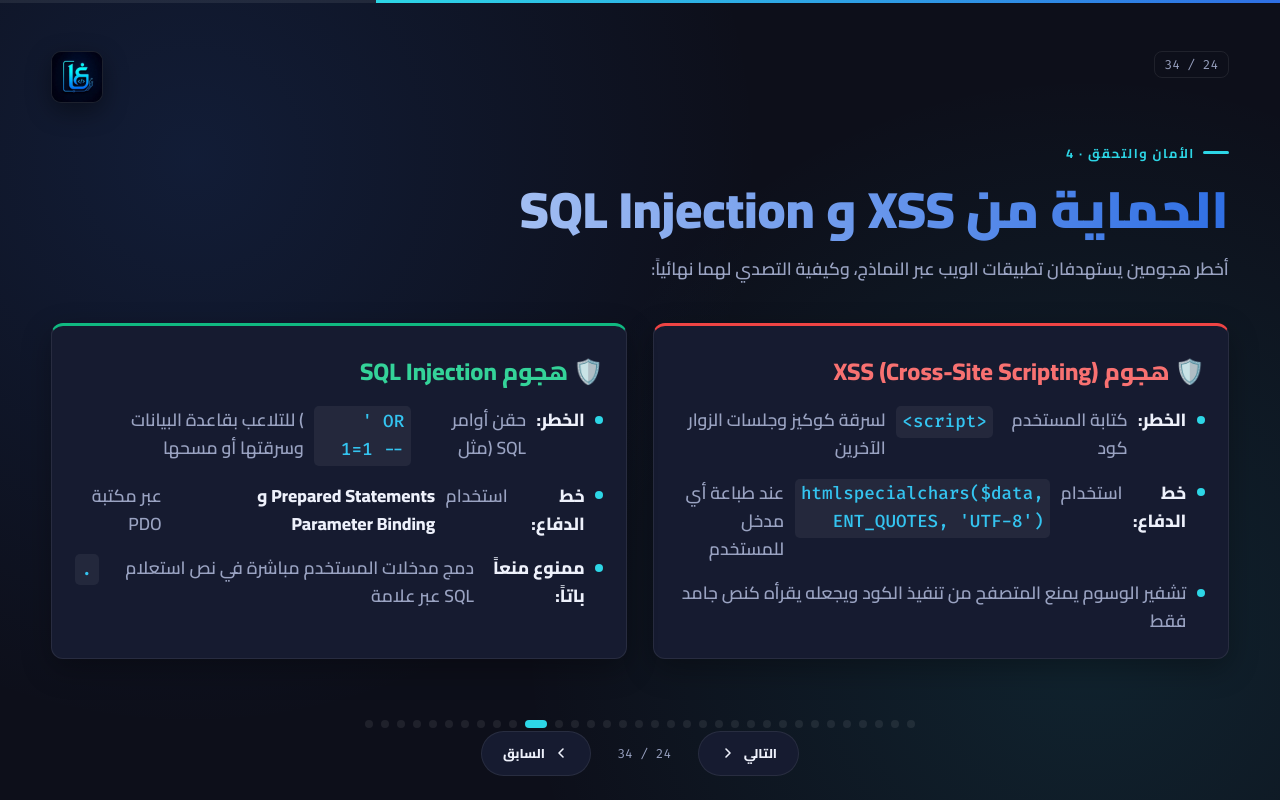
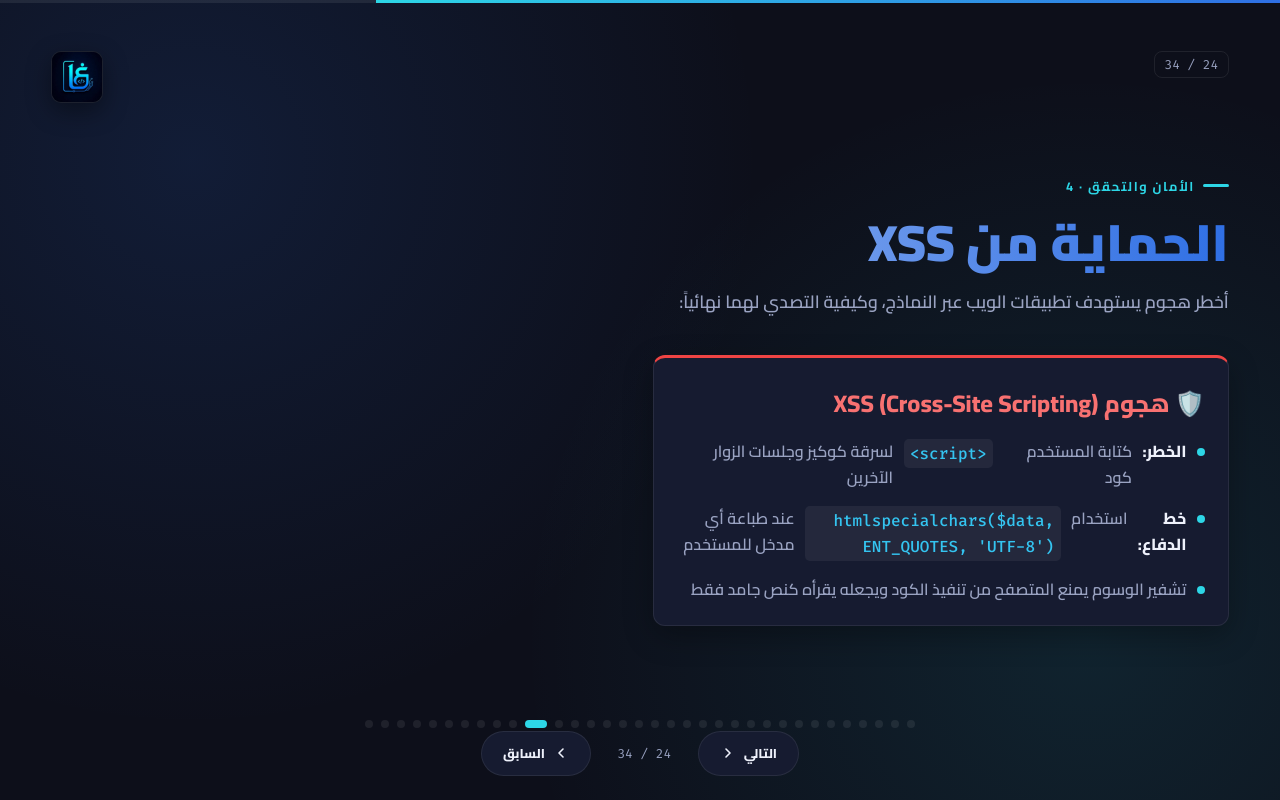
Before and after one commit to mh3yad/PHP_Slides, a PHP site: page /lectures/lecture-07/slide-24.html in a window 1280 px wide. Run offline with PHP 8.4, Linux system fonts and the light colour scheme.

Commit message:
add files

```diff
--- a/lectures/lecture-07/slide-22.html
+++ b/lectures/lecture-07/slide-22.html
@@ -24,6 +24,7 @@
           <li><code>trim($str)</code>: إزالة المسافات البيضاء والأسطر الفارغة من البداية والنهاية</li>
           <li><code>htmlspecialchars($str)</code>: تحويل الرموز الحساسة (<code>&lt; &gt; &amp; " '</code>) إلى رموز HTML مشفرة (Entities)</li>
           <li>تمنع المتصفح من تشغيل وسوم <code>&lt;script&gt;</code> وتحولها لنص عادي للقراءة فقط</li>
+          <li>بص علي ال source code</li>
           <li><code>strip_tags($str)</code>: حذف كافة وسوم HTML تماماً من النص</li>
           <li><strong>القاعدة:</strong> طبق <code>htmlspecialchars()</code> دائماً قبل طباعة أي مدخل في المتصفح</li>
         </ul>
--- a/lectures/lecture-07/slide-24.html
+++ b/lectures/lecture-07/slide-24.html
@@ -17,8 +17,8 @@
     <div class="slide-content">
 
       <div class="eyebrow">الأمان والتحقق &middot; 4</div>
-      <h1 class="slide-title">الحماية من XSS و SQL Injection</h1>
-      <p class="slide-text">أخطر هجومين يستهدفان تطبيقات الويب عبر النماذج، وكيفية التصدي لهما نهائياً:</p>
+      <h1 class="slide-title">الحماية من XSS  </h1>
+      <p class="slide-text">أخطر هجوم يستهدف تطبيقات الويب عبر النماذج، وكيفية التصدي لهما نهائياً:</p>
       <div class="naming-grid">
         <div class="naming-card rules">
           <div class="naming-card-title">🛡️ هجوم XSS (Cross-Site Scripting)</div>
@@ -28,14 +28,7 @@
             <li>تشفير الوسوم يمنع المتصفح من تنفيذ الكود ويجعله يقرأه كنص جامد فقط</li>
           </ul>
         </div>
-        <div class="naming-card conventions">
-          <div class="naming-card-title">🛡️ هجوم SQL Injection</div>
-          <ul class="bullet-list">
-            <li><strong>الخطر:</strong> حقن أوامر SQL (مثل <code>' OR 1=1 --</code>) للتلاعب بقاعدة البيانات وسرقتها أو مسحها</li>
-            <li><strong>خط الدفاع:</strong> استخدام <strong>Prepared Statements و Parameter Binding</strong> عبر مكتبة PDO</li>
-            <li><strong>ممنوع منعاً باتاً:</strong> دمج مدخلات المستخدم مباشرة في نص استعلام SQL عبر علامة <code>.</code></li>
-          </ul>
-        </div>
+
       </div>
     </div>
   </section>
--- a/lectures/lecture-07/styles.css
+++ b/lectures/lecture-07/styles.css
@@ -487,7 +487,6 @@ pre.code-body {
 }
 
 .bullet-list li {
-  font-size: var(--body-size);
   font-weight: 600;
   color: var(--text-muted);
   line-height: 1.6;
```
